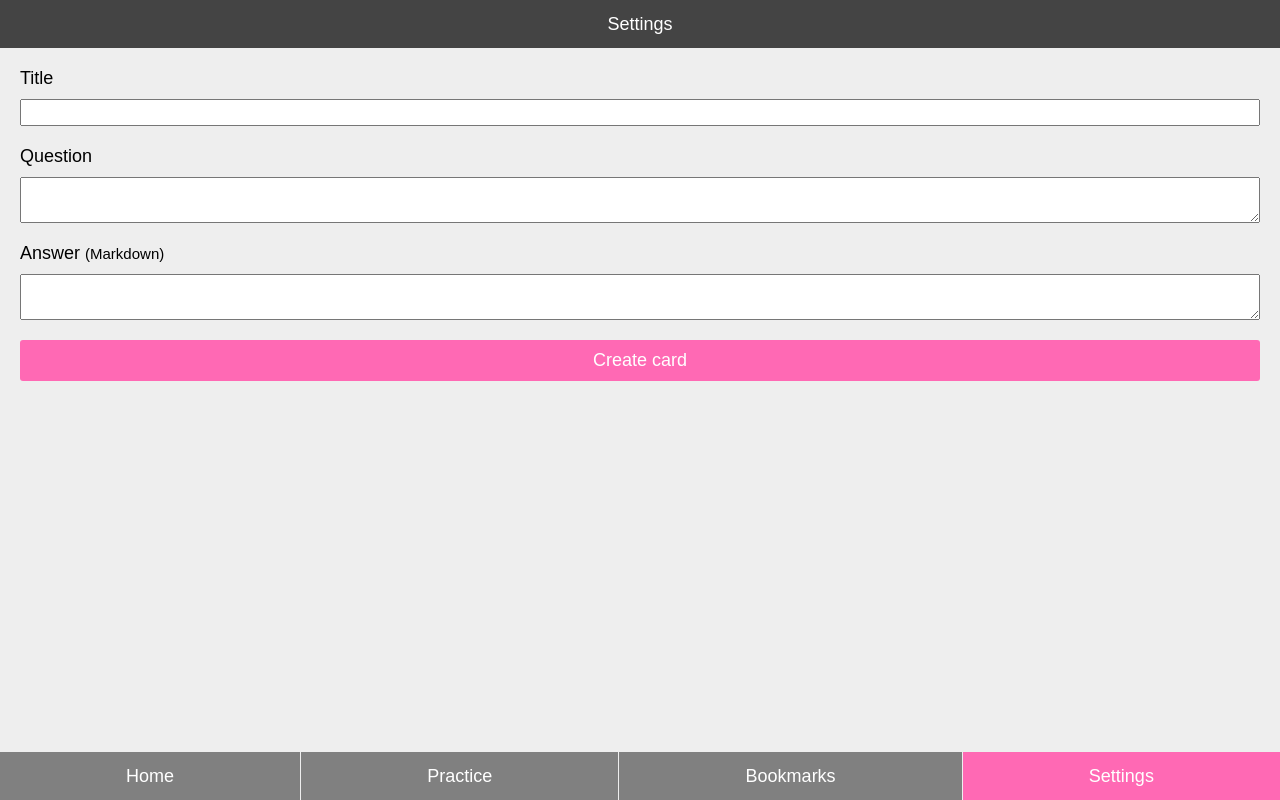
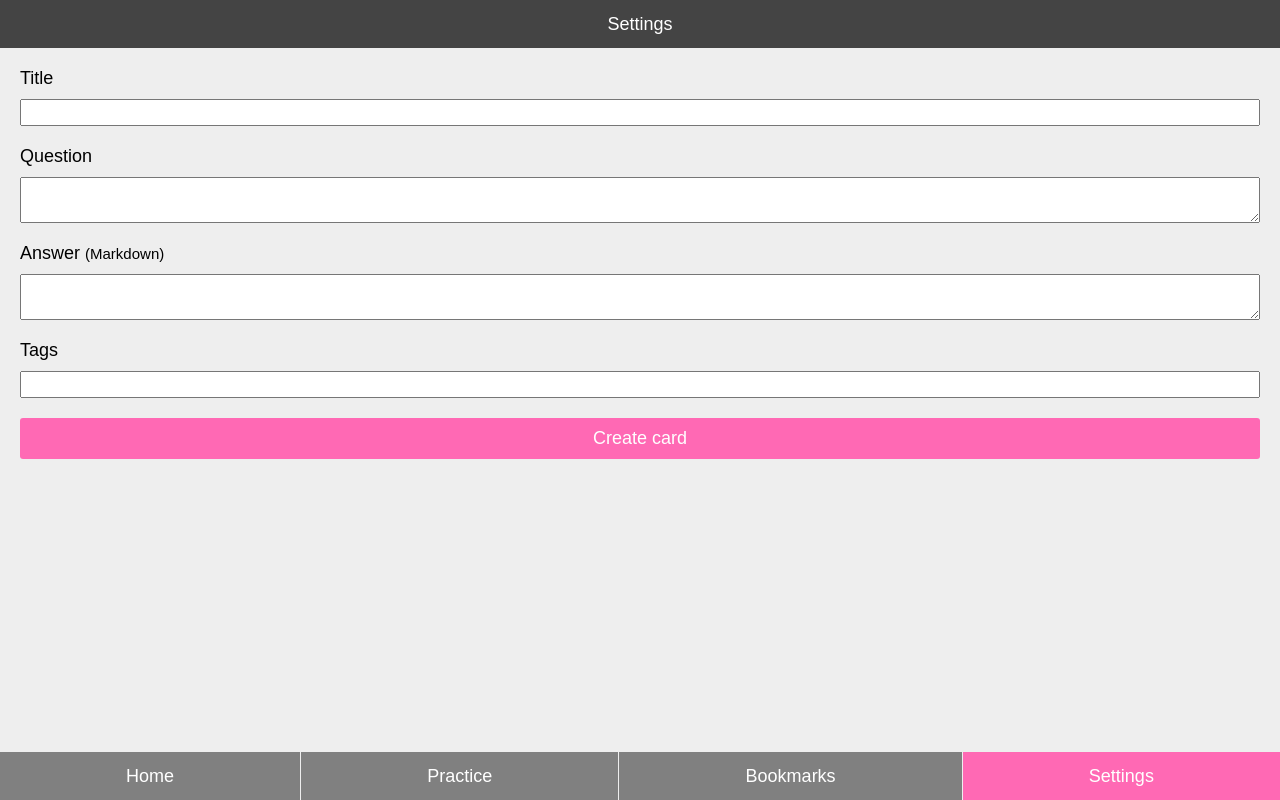
Before and after one commit to katklat/flashcards, a React (Create React App) app: page /settings in a window 1280 px wide. Built offline with nearby package versions, Linux system fonts and the light colour scheme; no server answers.

Commit message:
Add tags to form

```diff
--- a/src/settings/SettingsPage.js
+++ b/src/settings/SettingsPage.js
@@ -11,12 +11,16 @@ export default function SettingsPage({ onSubmit, title }) {
     const form = event.target
     const formData = new FormData(form)
     const data = Object.fromEntries(formData)
+    data.tags = data.tags
+      .split(',')
+      .map(t => t.trim())
+      .filter(t => t.length)
     onSubmit(data)
     form.reset()
     form.title.focus()
   }
 
-  const Answer = () => (
+  const AnswerPreview = () => (
     <section css="color: #333">
       <small>
         <em>Preview:</em>
@@ -31,19 +35,23 @@ export default function SettingsPage({ onSubmit, title }) {
       <FormStyled onSubmit={handleSubmit}>
         <LabelStyled>
           Title
-          <input name="title" />
+          <input name="title" required />
         </LabelStyled>
         <LabelStyled>
           Question
-          <textarea name="question" />
+          <textarea name="question" required />
         </LabelStyled>
         <LabelStyled>
           <div>
             Answer <small>(Markdown)</small>
           </div>
-          <textarea name="answer" onChange={event => setAnswer(event.target.value)} />
+          <textarea name="answer" required onChange={event => setAnswer(event.target.value)} />
         </LabelStyled>
-        {answer && <Answer />}
+        {answer && <AnswerPreview />}
+        <LabelStyled>
+          Tags
+          <input name="tags" required />
+        </LabelStyled>
         <ButtonStyled>Create card</ButtonStyled>
       </FormStyled>
     </Page>
```
Also changed, not shown: 1 other file (tests, documents, lock files or other folders).
